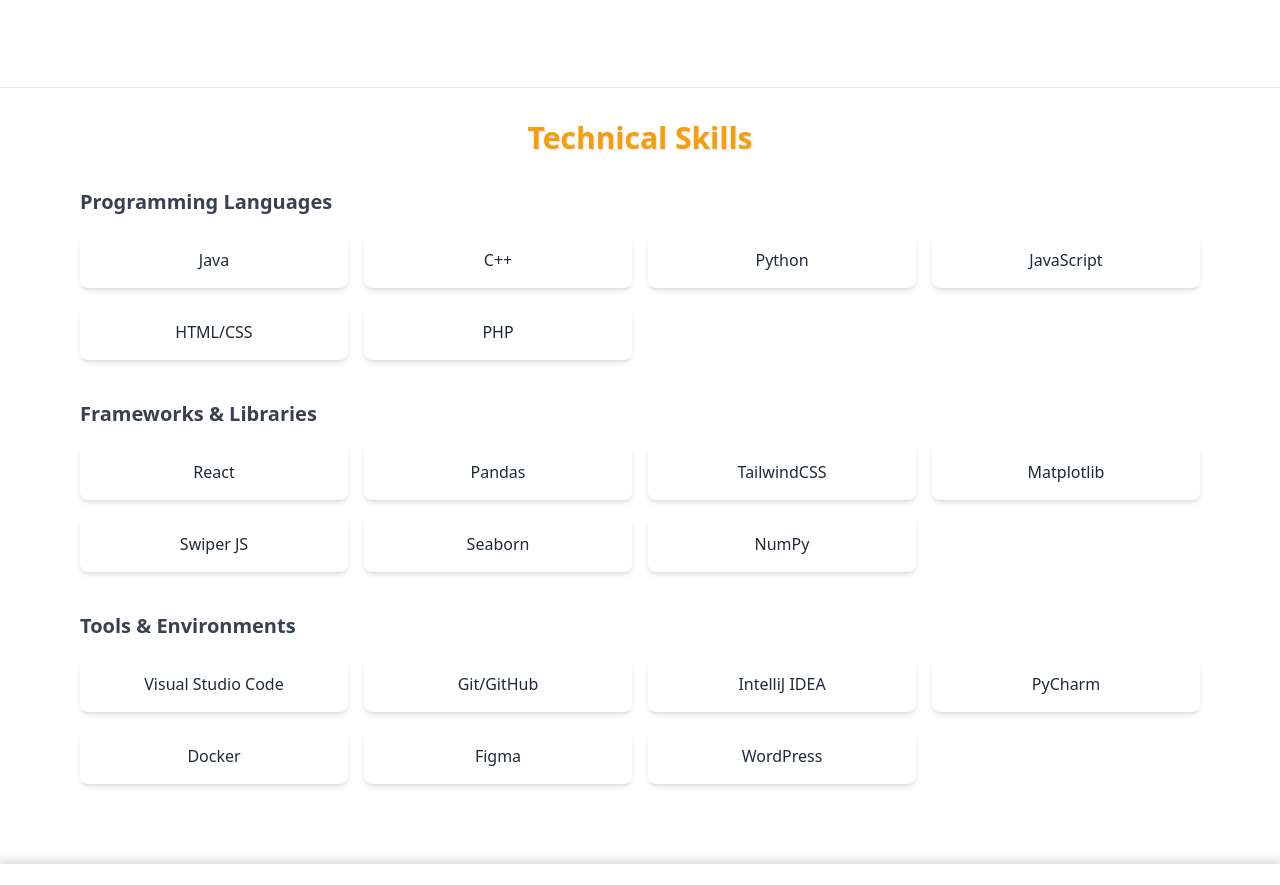
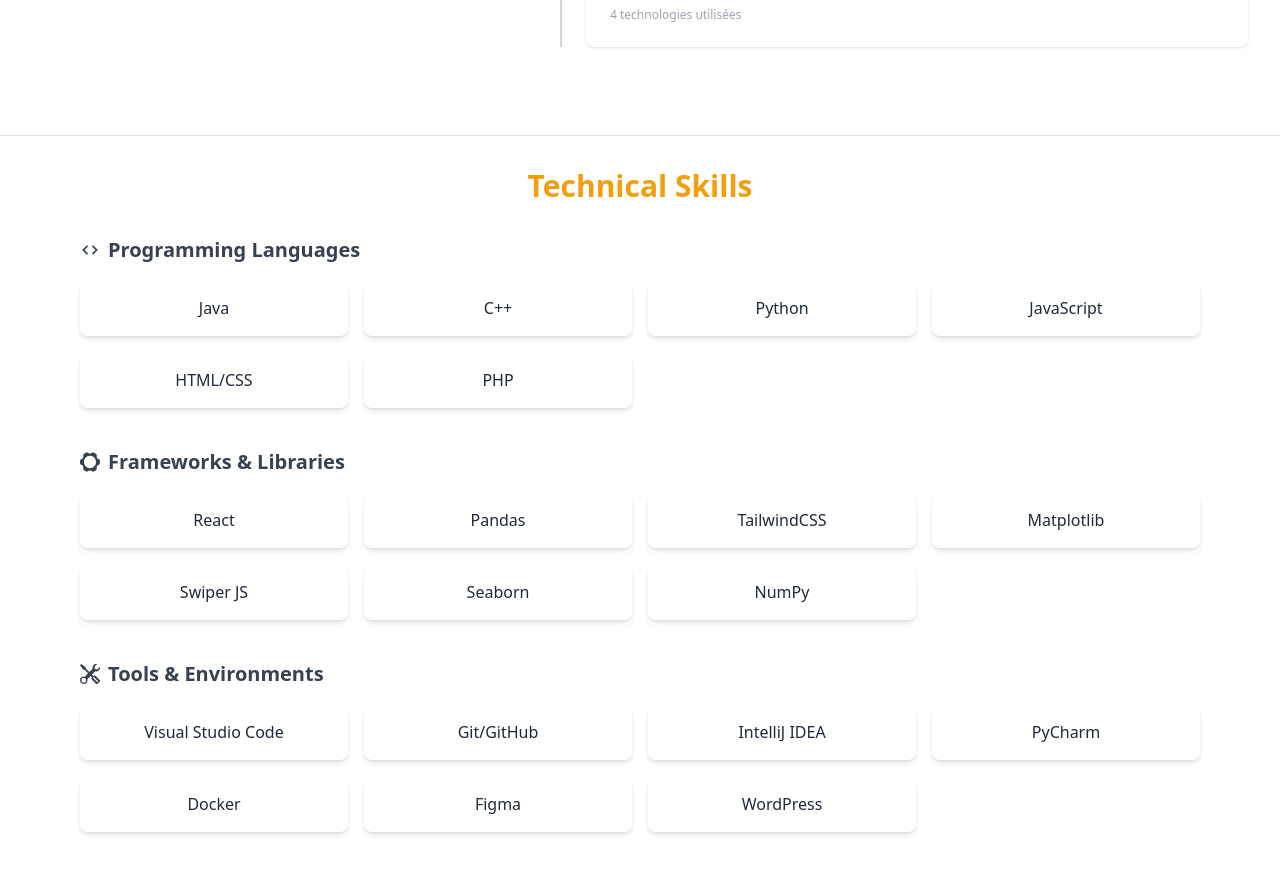
Before and after one commit to TAMINE-CYRIL/Portfolio-React, a React (Vite) app: page /about in a window 1280 px wide. Shown: the part 1444-2329 px from the top of the page. Built offline with nearby package versions, Linux system fonts and the light colour scheme.

Commit message:
feat: Refonte de l'esthétique de la section Expérience en se basant sur celle d'Education.

```diff
--- a/src/components/About/Education.jsx
+++ b/src/components/About/Education.jsx
@@ -8,15 +8,10 @@
   const educationData = t("education.list", { returnObjects: true });
 
   return (
-    <div className="relative border-l-2 border-gray-300 ml-4 pl-6">
+    <div className="border-l-2 border-gray-300 ml-4 pl-6">
       {educationData.map((item, index) => (
         <div key={index} className="relative mb-10">
-          {/* Ombre dégradée orientée vers le bas */}
-          <div className="absolute bottom-0 left-0 right-0 h-12 rounded-b-lg bg-gradient-to-t from-amber-400/70 to-transparent blur-xl"></div>
-
-          {/* Carte principale */}
-          <div className="relative bg-white dark:bg-gray-900 p-6 rounded-lg shadow">
-            {/* Ligne du haut : date + lieu */}
+          <div className="transition-all duration-300 hover:shadow-xl hover:bg-gray-50 bg-white dark:bg-gray-900 p-6 rounded-lg shadow">
             <section className="flex justify-between items-center">
               <section className="flex items-center gap-2 text-gray-700 dark:text-gray-300">
                 <BiCalendar />
@@ -29,7 +24,6 @@
               </section>
             </section>
 
-            {/* Titre et école */}
             <h3 className="font-bold text-xl pt-3 pb-1 text-gray-900 dark:text-white">
               {item.title}
             </h3>
@@ -37,12 +31,10 @@
               {item.school}
             </h4>
 
-            {/* Description */}
             <p className="text-gray-600 dark:text-gray-400">
               {item.description}
             </p>
 
-            {/* Tags optionnels si tu en as */}
             {item.skills && (
               <div className="flex flex-wrap gap-2 mt-4">
                 {item.skills.map((skill, i) => (
--- a/src/components/About/Experience.jsx
+++ b/src/components/About/Experience.jsx
@@ -10,11 +10,14 @@
     <div className="border-l-2 border-gray-300 ml-4 pl-6">
         {experienceData.map((item, index) => (
         <div key={index} className="mb-10">
+          <div className="transition-all duration-300 hover:shadow-xl hover:bg-gray-50 bg-white dark:bg-gray-900 p-6 rounded-lg shadow">
+
             <p className="text-sm text-gray-500">{item.date}</p>
             <p className="text-sm text-gray-500">{item.job}</p>
             <h3 className="text-lg font-semibold text-gray-800">{item.title} - <span className="text-amber-500">Adalab</span></h3>
             <p>{item.desc}</p>
             <Technologies items={item.technologies} />
+          </div>
         </div>
 
         )
--- a/src/components/About/SkillsSection.jsx
+++ b/src/components/About/SkillsSection.jsx
@@ -1,22 +1,24 @@
 import { useTranslation } from "react-i18next";
 import SkillCard from "./SkillCard";
+import { BiCode } from "react-icons/bi";
+import { BsTools } from "react-icons/bs";
+import { SiFramework } from "react-icons/si";
 
 export default function SkillsSection() {
 
   const { t } = useTranslation();
-
   return (
     <section className="max-w-6xl mx-auto px-4 py-8">
       <h2 className="text-3xl font-bold text-gray-800 dark:text-white mb-8 text-center">
-        <span className="text-amber-500 bg-clip-text text-shadow-sm">
+        <span className="text-amber-500 bg-clip-text">
           {t('about.skills')}
         </span>
       </h2>
 
       <div className="space-y-10">
         <div>
-          <h3 className="text-xl font-semibold text-gray-700 dark:text-gray-300 mb-4">
-            {t('about.categories.languages')}
+          <h3 className="text-xl flex items-center gap-2 font-semibold text-gray-700 dark:text-gray-300 mb-4">
+            <BiCode /> {t('about.categories.languages')}
           </h3>
           <div className="grid grid-cols-2 sm:grid-cols-3 lg:grid-cols-4 gap-4">
             {["Java", "C++", "Python", "JavaScript", "HTML/CSS", "PHP"].map((title) => (
@@ -31,8 +33,8 @@
         </div>
 
         <div>
-          <h3 className="text-xl font-semibold text-gray-700 dark:text-gray-300 mb-4">
-            {t('about.categories.frameworks')}
+          <h3 className="text-xl flex items-center gap-2 font-semibold text-gray-700 dark:text-gray-300 mb-4">
+            <SiFramework /> {t('about.categories.frameworks')}
           </h3>
           <div className="grid grid-cols-2 sm:grid-cols-3 lg:grid-cols-4 gap-4">
             {["React", "Pandas", "TailwindCSS", "Matplotlib", "Swiper JS", "Seaborn", "NumPy"].map((title) => (
@@ -47,8 +49,8 @@
         </div>
 
         <div>
-          <h3 className="text-xl font-semibold text-gray-700 dark:text-gray-300 mb-4">
-            {t('about.categories.tools')}
+          <h3 className="text-xl flex items-center gap-2 font-semibold text-gray-700 dark:text-gray-300 mb-4">
+                 <BsTools /> {t('about.categories.tools')}
           </h3>
           <div className="grid grid-cols-2 sm:grid-cols-3 lg:grid-cols-4 gap-4">
             {[
```
